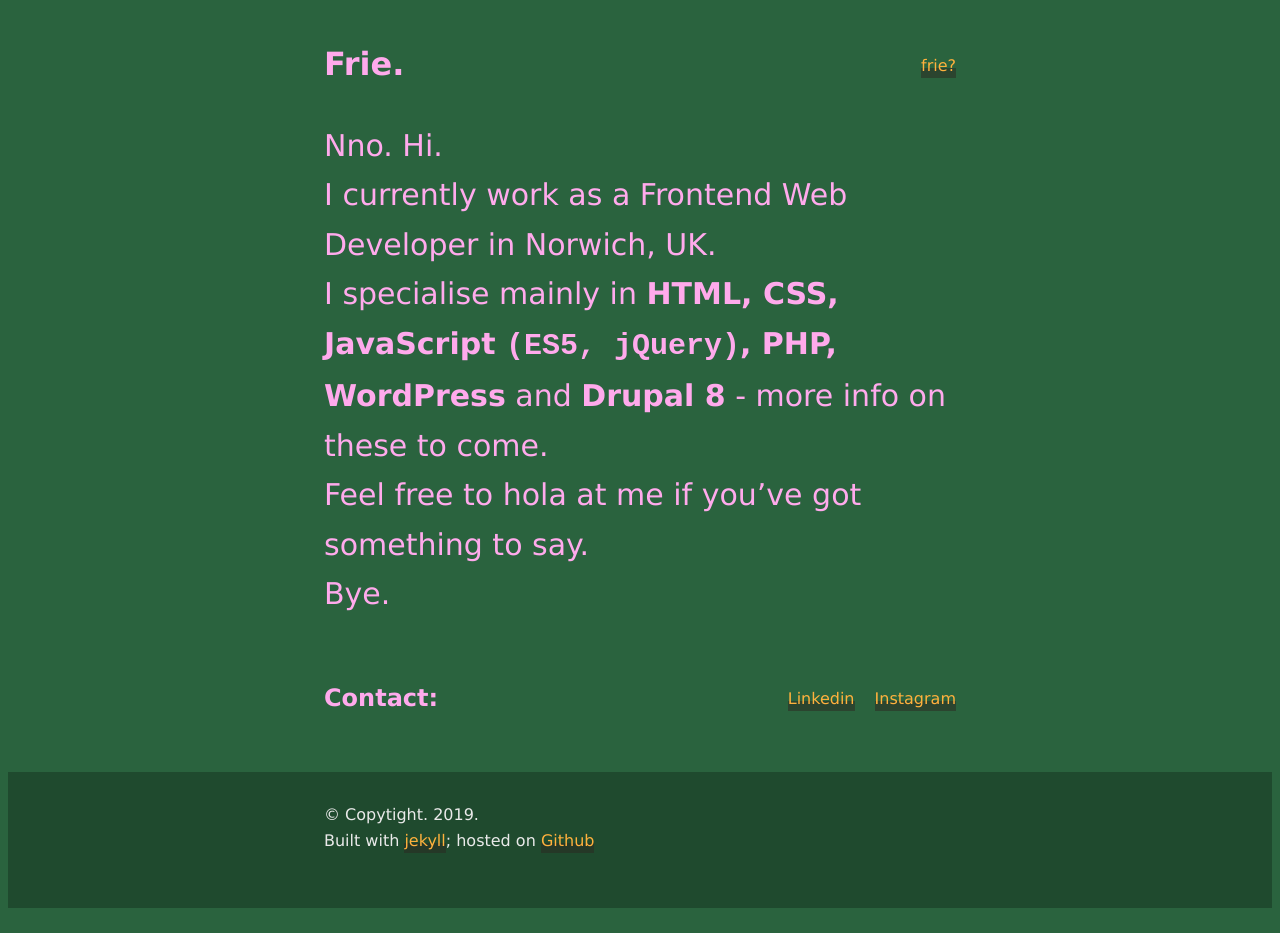
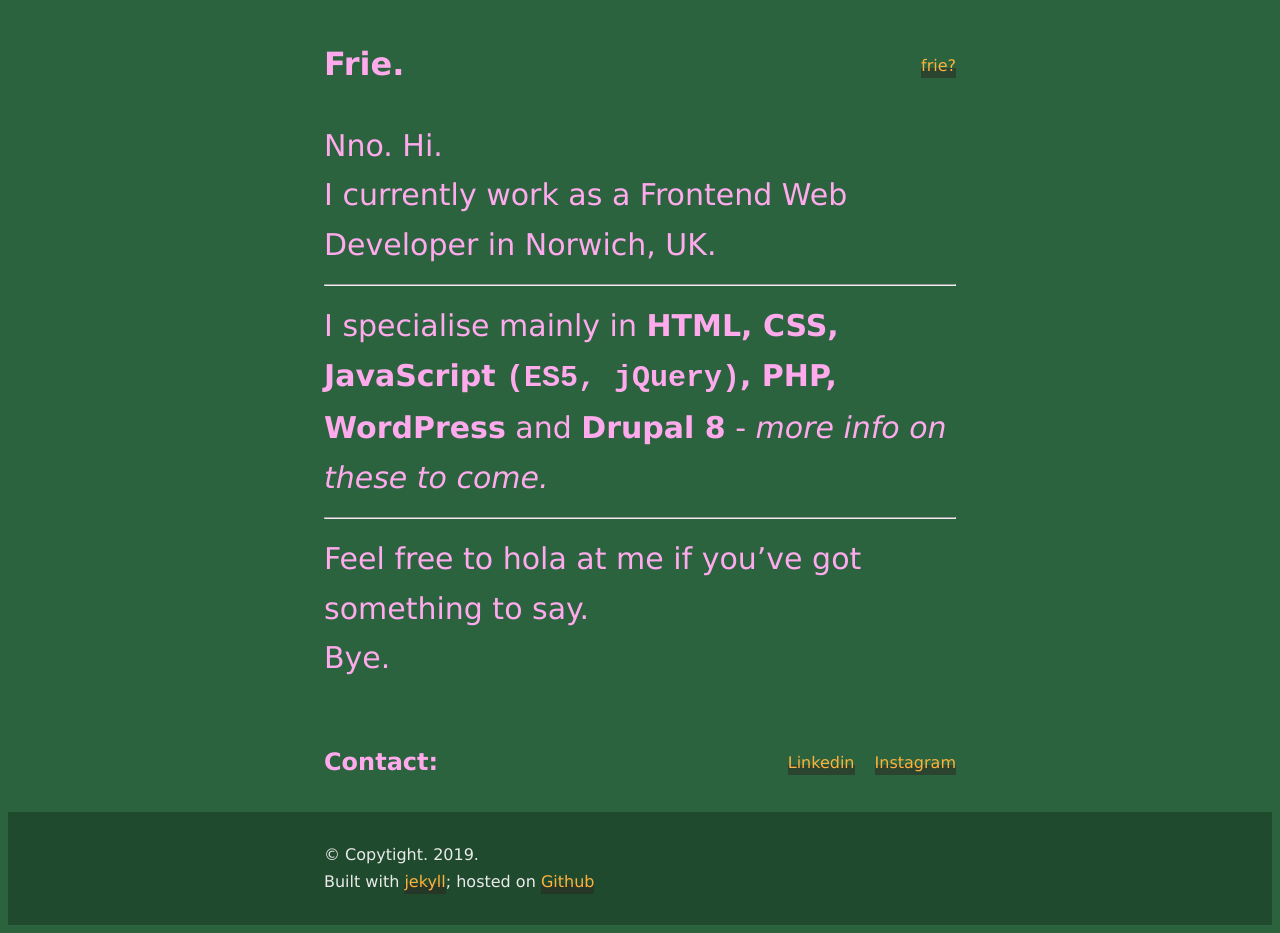
Before and after one commit to chiich/portfolio, a Jekyll site: the page built from index.md, in a window 1280 px wide. Built offline with Jekyll 4.4.1, drawn with Linux system fonts in a browser that asks for light colours; nearby versions of some CDN libraries; some web fonts are replaced.

Commit message:
refresh 2019-001

```diff
--- a/index.md
+++ b/index.md
@@ -6,10 +6,13 @@ Nno. Hi.
 
 I currently work as a Frontend Web Developer in Norwich, UK.
 
+---
 
-I specialise mainly in **HTML, CSS, JavaScript `(ES5, jQuery)`, PHP, WordPress** and **Drupal 8** - more info on these to come.
+I specialise mainly in **HTML, CSS, JavaScript `(ES5, jQuery)`, PHP, WordPress** and **Drupal 8** - _more info on these to come._
 
+---
 
 Feel free to hola at me if you've got something to say.
 
+
 Bye.
```
